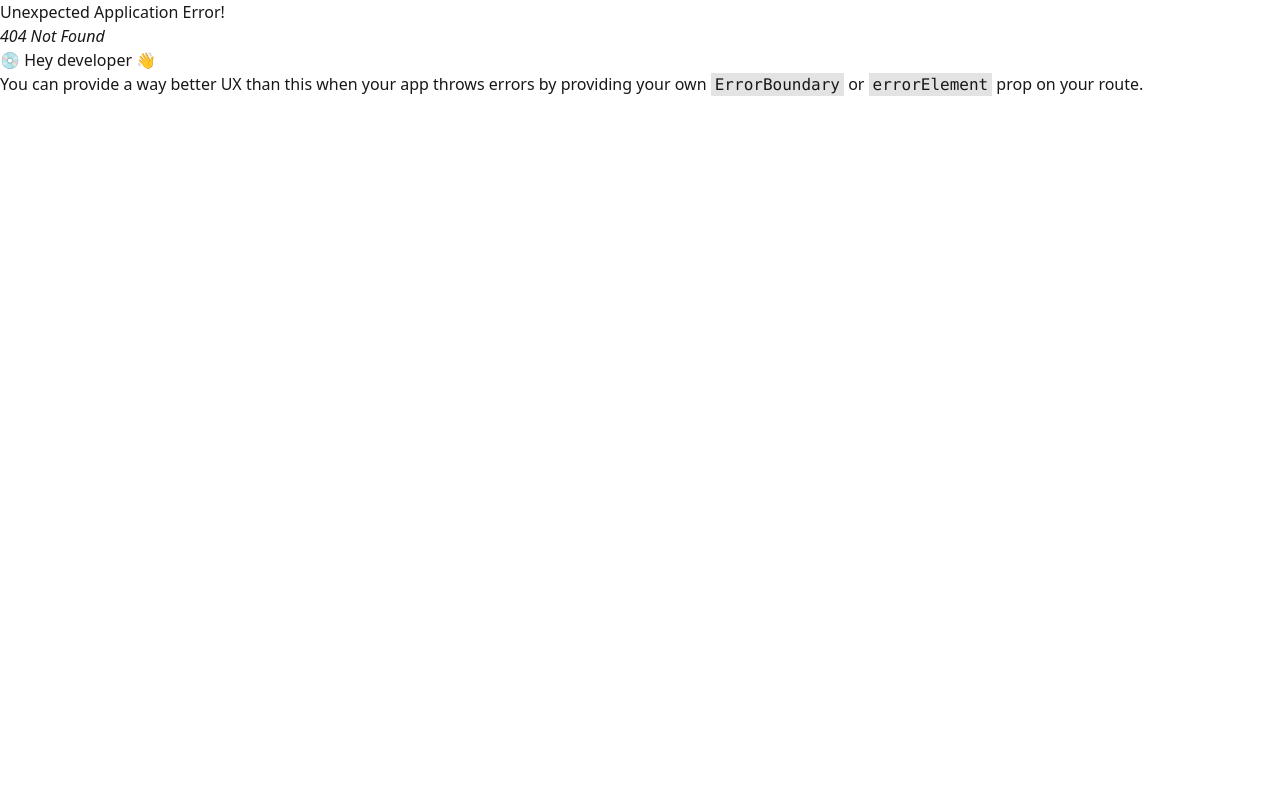
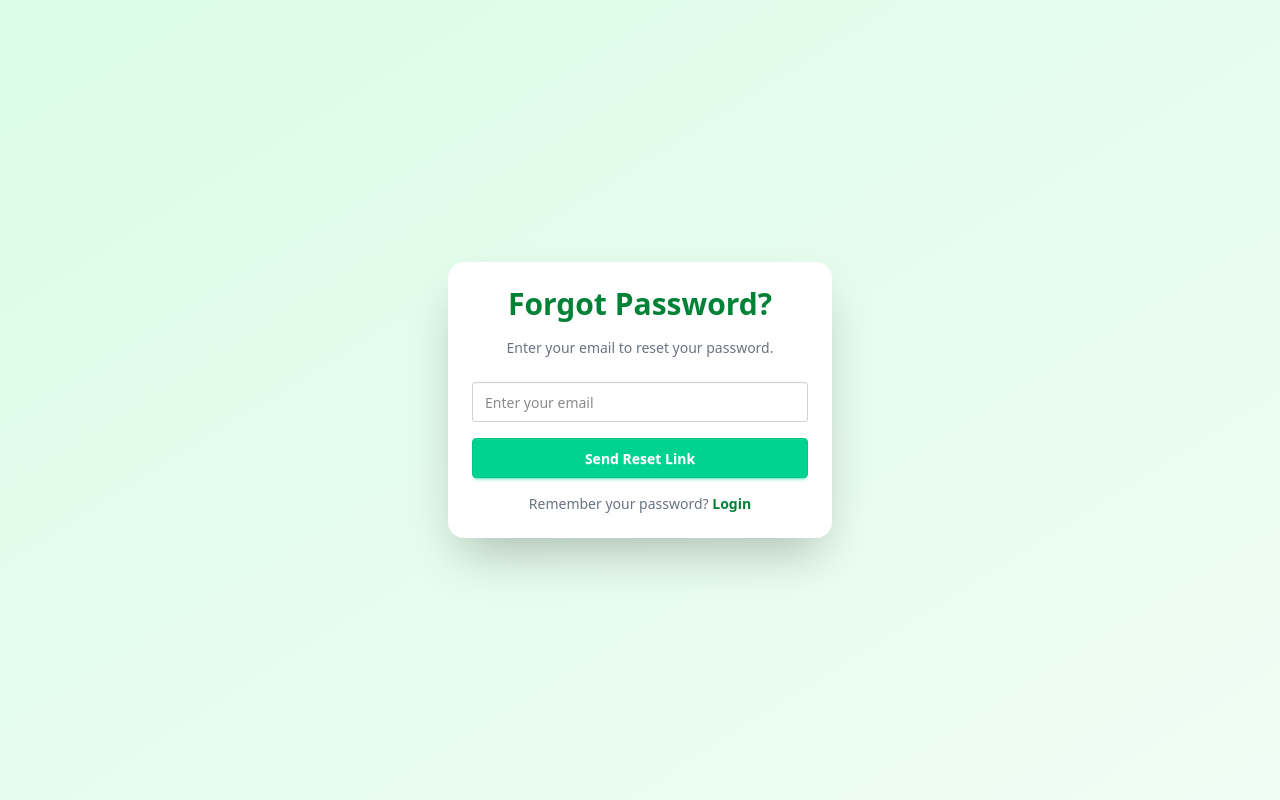
Before and after one commit to nayem-420/ecoTrac-client, a React (Vite) app: page /forget-password in a window 1280 px wide. Before the commit this address had no page. Shown: the top 800 px of the page. Built offline with nearby package versions, Linux system fonts and the light colour scheme.

Commit message:
added the forget password section

```diff
--- /dev/null
+++ b/src/Pages/ForgetPassword.jsx
@@ -0,0 +1,71 @@
+import React from "react";
+import { motion } from "framer-motion";
+
+const ForgetPassword = () => {
+  return (
+    <motion.div
+      className="hero min-h-screen bg-gradient-to-br from-green-100 to-green-50"
+      initial={{ opacity: 0 }}
+      animate={{ opacity: 1 }}
+      transition={{ duration: 0.8 }}
+    >
+      <motion.div
+        className="card bg-white shadow-2xl w-full max-w-sm mx-auto p-6 rounded-2xl"
+        initial={{ y: 80, opacity: 0 }}
+        animate={{ y: 0, opacity: 1 }}
+        transition={{ type: "spring", stiffness: 100, delay: 0.2 }}
+      >
+        <motion.h1
+          className="text-3xl font-bold text-center mb-4 text-green-700"
+          initial={{ scale: 0.8 }}
+          animate={{ scale: 1 }}
+          transition={{ duration: 0.4 }}
+        >
+          Forgot Password?
+        </motion.h1>
+
+        <p className="text-gray-500 text-center mb-6 text-sm">
+          Enter your email to reset your password.
+        </p>
+
+        <motion.form
+          initial={{ opacity: 0 }}
+          animate={{ opacity: 1 }}
+          transition={{ delay: 0.5 }}
+          className="space-y-4"
+        >
+          <input
+            type="email"
+            placeholder="Enter your email"
+            className="input input-bordered w-full focus:border-green-500"
+            required
+          />
+          <motion.button
+            type="submit"
+            className="btn btn-success w-full text-white font-semibold"
+            whileHover={{ scale: 1.05 }}
+            whileTap={{ scale: 0.95 }}
+          >
+            Send Reset Link
+          </motion.button>
+        </motion.form>
+
+        <motion.div
+          className="text-center mt-4 text-sm text-gray-500"
+          initial={{ opacity: 0 }}
+          animate={{ opacity: 1 }}
+          transition={{ delay: 0.6 }}
+        >
+          <p>
+            Remember your password?{" "}
+            <a href="/login" className="text-green-700 font-semibold">
+              Login
+            </a>
+          </p>
+        </motion.div>
+      </motion.div>
+    </motion.div>
+  );
+};
+
+export default ForgetPassword;
--- a/src/routes/Routes.jsx
+++ b/src/routes/Routes.jsx
@@ -4,6 +4,7 @@ import Home from "../Pages/Home";
 import Challenges from "../Pages/Challenges";
 import Login from "../Pages/Login";
 import Register from "../Pages/Register";
+import ForgetPassword from "../Pages/ForgetPassword";
 
 export const router = createBrowserRouter([
   {
@@ -26,6 +27,10 @@ export const router = createBrowserRouter([
         path: "/register",
         element: <Register></Register>,
       },
+      {
+        path: "/forget-password",
+        element: <ForgetPassword />,
+      },
     ],
   },
 ]);
```
